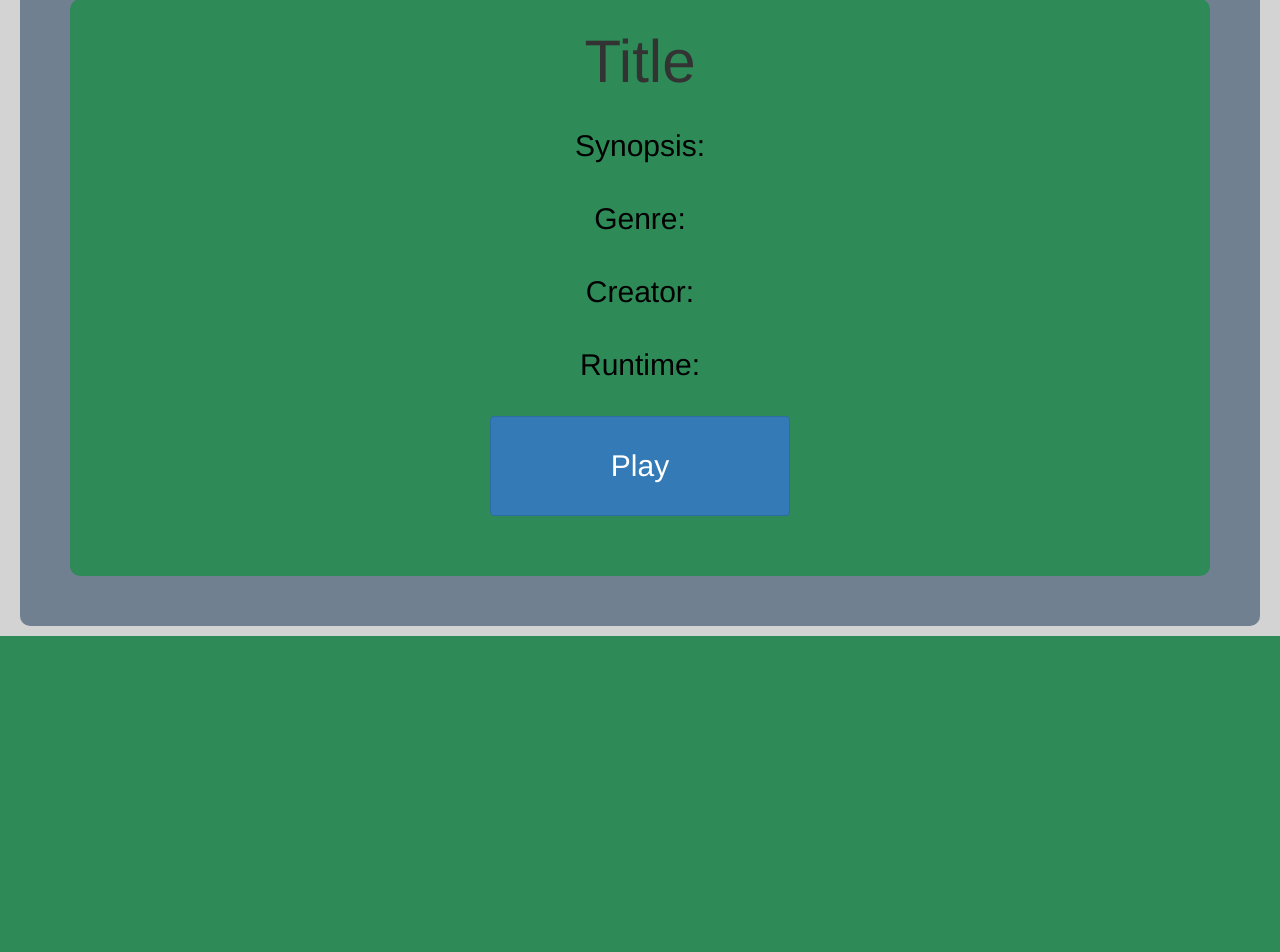
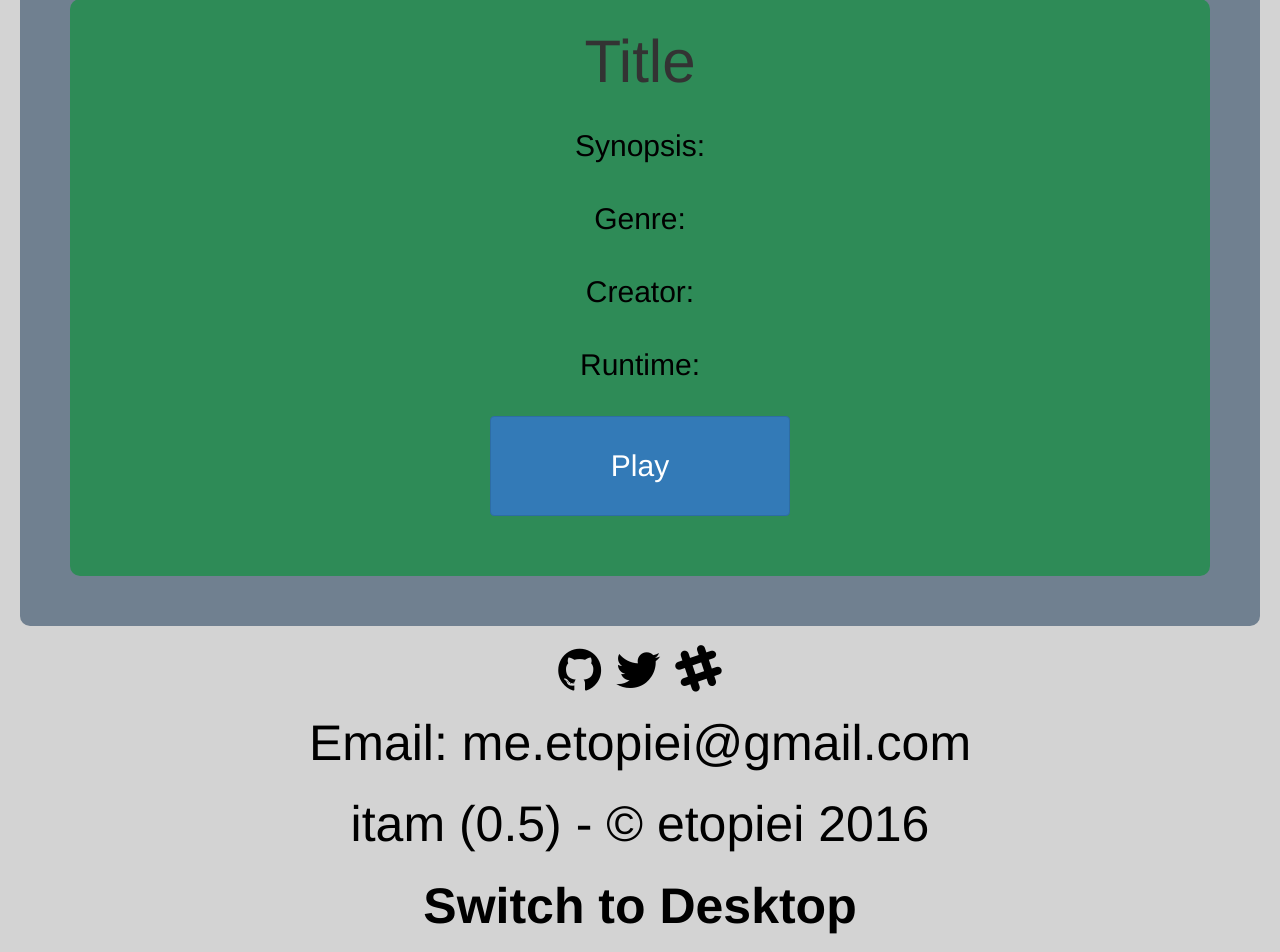
Before and after one commit to etopiei/itam, a PHP site: page /mobile/mobile-details.html in a window 1280 px wide. Shown: the part 283-1235 px from the top of the page. Before the commit the page ends 919 px from the top, so only its background shows below. Run offline with PHP 8.4, Linux system fonts and the light colour scheme.

Commit message:
Edited the footer formatting and improved consistency across the site.

```diff
--- a/css/style-mobile-details.css
+++ b/css/style-mobile-details.css
@@ -18,6 +18,7 @@ body {
 }
 .footer {
   font-size: 50px;
+  color: black;
 }
 .insert-details {
   margin: 20px;
@@ -35,3 +36,6 @@ body {
   font-size: 30px;
   margin-bottom: 50px;
 }
+a {
+  color: black;
+}
--- a/css/style-mobile-episode-list.css
+++ b/css/style-mobile-episode-list.css
@@ -18,6 +18,7 @@ body {
 }
 .footer {
   font-size: 50px;
+  color: black;
 }
 .insert-episodes {
   margin: 20px;
@@ -35,3 +36,6 @@ body {
   font-size: 30px;
   margin-bottom: 50px;
 }
+a {
+  color: black;
+}
--- a/css/style-mobile.css
+++ b/css/style-mobile.css
@@ -43,6 +43,7 @@ body {
 }
 .footer {
   font-size: 50px;
+  color: black;
 }
 .more-space {
   margin: 20px;
@@ -65,3 +66,6 @@ body {
   font-size: 30px;
   margin-bottom: 50px;
 }
+a {
+  color: black;
+}
--- a/mobile/mobile-details.html
+++ b/mobile/mobile-details.html
@@ -33,8 +33,21 @@
     </div>
   </center>
   </div>
+</body>
+
+<div class="footer">
+  <center>
+      <!-- About us section/social media links -->
+      <a href="https://github.com/etopiei"> <span class="fa fa-github"></span> </a>
+      <a href="https://twitter.com/etopiei"> <span class="fa fa-twitter"></span> </a>
+      <a href="https://devolio-devchat.slack.com/team/etopiei"> <span class="fa fa-slack"></span> </a>
+      <br>
+      <p>Email: me.etopiei@gmail.com</p>
+      <p class="version-text"> itam (0.5) - &copy; etopiei 2016 </p>
+      <b><a href="index.html">Switch to Desktop </a></b>
+  </center>
 </div>
-</body>
+</div>
 
 <script src="/js/jquery-min.js">
 </script>
--- a/mobile/mobile-more.html
+++ b/mobile/mobile-more.html
@@ -34,7 +34,7 @@
       <br>
       <p>Email: me.etopiei@gmail.com</p>
       <p class="version-text"> itam (0.5) - &copy; etopiei 2016 </p>
-      <a href="index.html">Switch to Desktop </a>
+      <b><a href="index.html">Switch to Desktop </a></b>
   </center>
 </div>
 </div>
--- a/mobile/mobile.html
+++ b/mobile/mobile.html
@@ -54,7 +54,7 @@
       <br>
       <p>Email: me.etopiei@gmail.com</p>
       <p class="version-text"> itam (0.5) - &copy; etopiei 2016 </p>
-      <a href="index.html">Switch to Desktop </a>
+      <b><a href="index.html">Switch to Desktop </a></b>
   </center>
 </div>
 </div>
```
Also changed, not shown: mobile/mobile-episode-list.html (+14 -1 lines).
